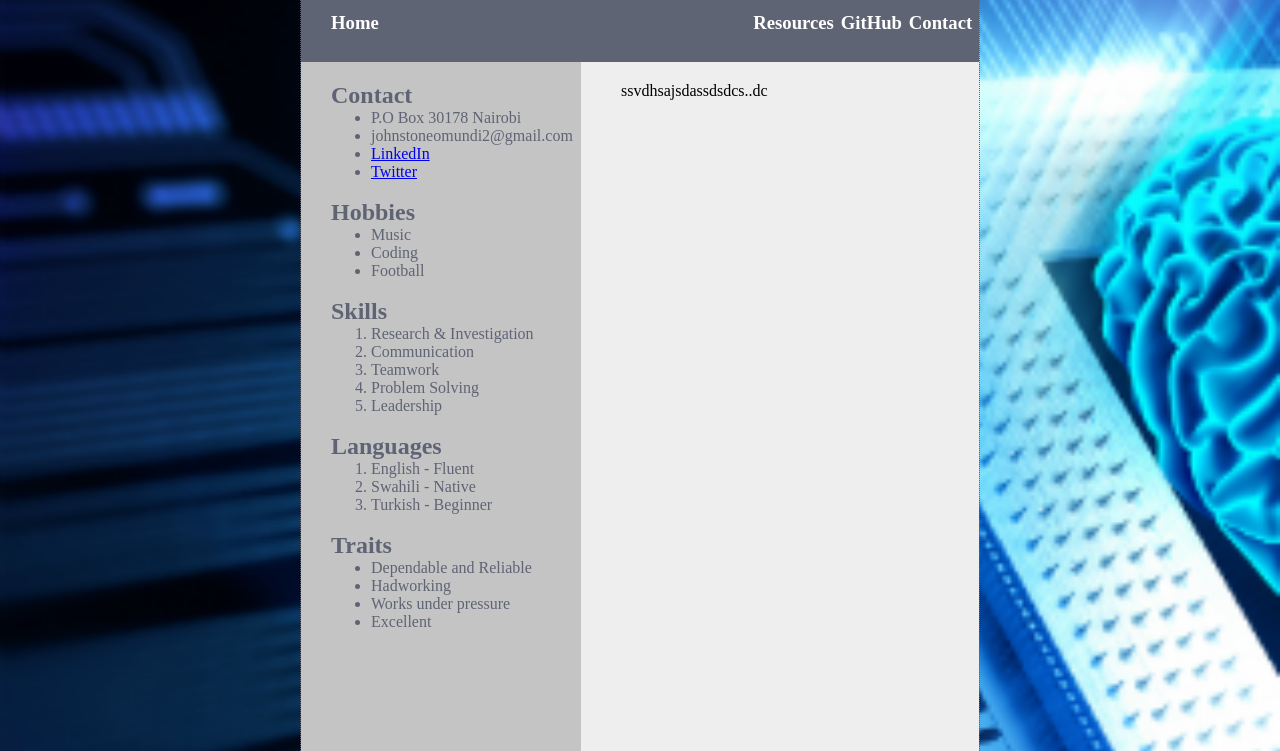
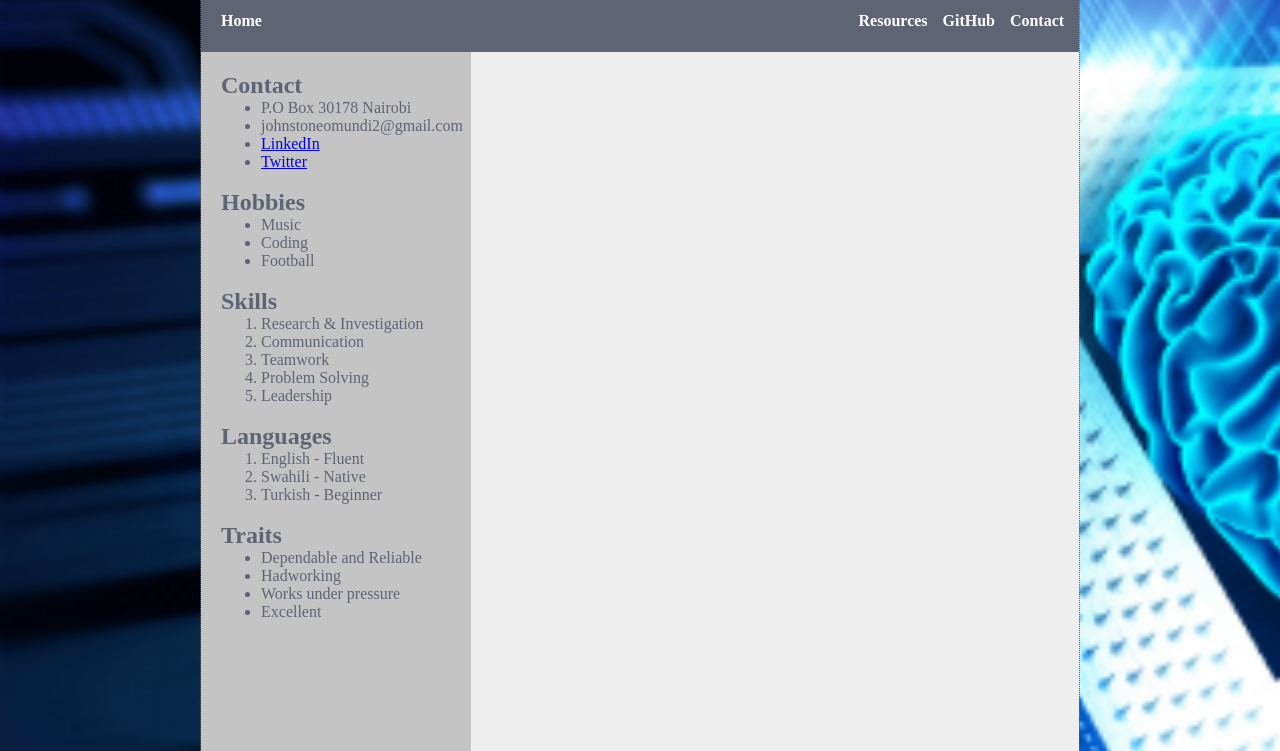
Before and after one commit to o-tenyo/portfolio-landing-page, a plain HTML site: page index.html in a window 1280 px wide. Shown: the part 173-924 px from the top of the page. Drawn offline with Linux system fonts and the light colour scheme.

Commit message:
Modified the right column

```diff
--- a/index.html
+++ b/index.html
@@ -14,7 +14,7 @@
 
     <div class="top-strip">
         <div class="home">
-            <h3>Home</h3>
+            <strong><h3>Home</h3></strong>
         </div>
         <div class="resources">
             <h3>Resources</h3>
@@ -77,7 +77,18 @@
         </div>
 
         <div class="right-strip">
-            <p>ssvdhsajsdassdsdcs..dc</p>
+            <div class="about">
+                <img src="" alt="">
+            </div>
+            <div class="interests">
+
+            </div>
+            <div class="projects">
+
+            </div>
+            <div class="connect">
+
+            </div>
         </div>
     </div>
 </body>
--- a/style.css
+++ b/style.css
@@ -5,11 +5,12 @@
 }
 body{
     border: 0.1px dotted #5F6474;
-    margin: 20px 300px;
+    margin: 20px 200px;
     background-color: #eee;
     background-image: url("/background.png");
     background-size: cover;
     background-repeat: no-repeat;
+    /* font-family: Arial, Helvetica, sans-serif;   */
 }
 .name{
     padding-top: 40px;
@@ -23,16 +24,20 @@ body{
 }
 .top-strip{
     /* margin-top: 0px; */
-    height: 50px;
+    height: 40px;
     background-color: #5F6474;
     margin-bottom: 0px;
     color: white;
     display: flex;
     padding-top: 15px;
 }
+h3{
+    font-size: 16px;
+}
 .home{
-    flex-grow: 55;
-    padding-left: 30px;
+    flex-grow: 40;
+    padding-left: 20px;
+    font-size: 20px;
     /* font-style: bold; */
 }
 .resources{
@@ -50,7 +55,7 @@ body{
     width: 250px;
     float: left;
     margin-top: 0px;
-    padding-left: 30px;
+    padding-left: 20px;
     padding-top: 20px;
     color: #5F6474;
 }
```
